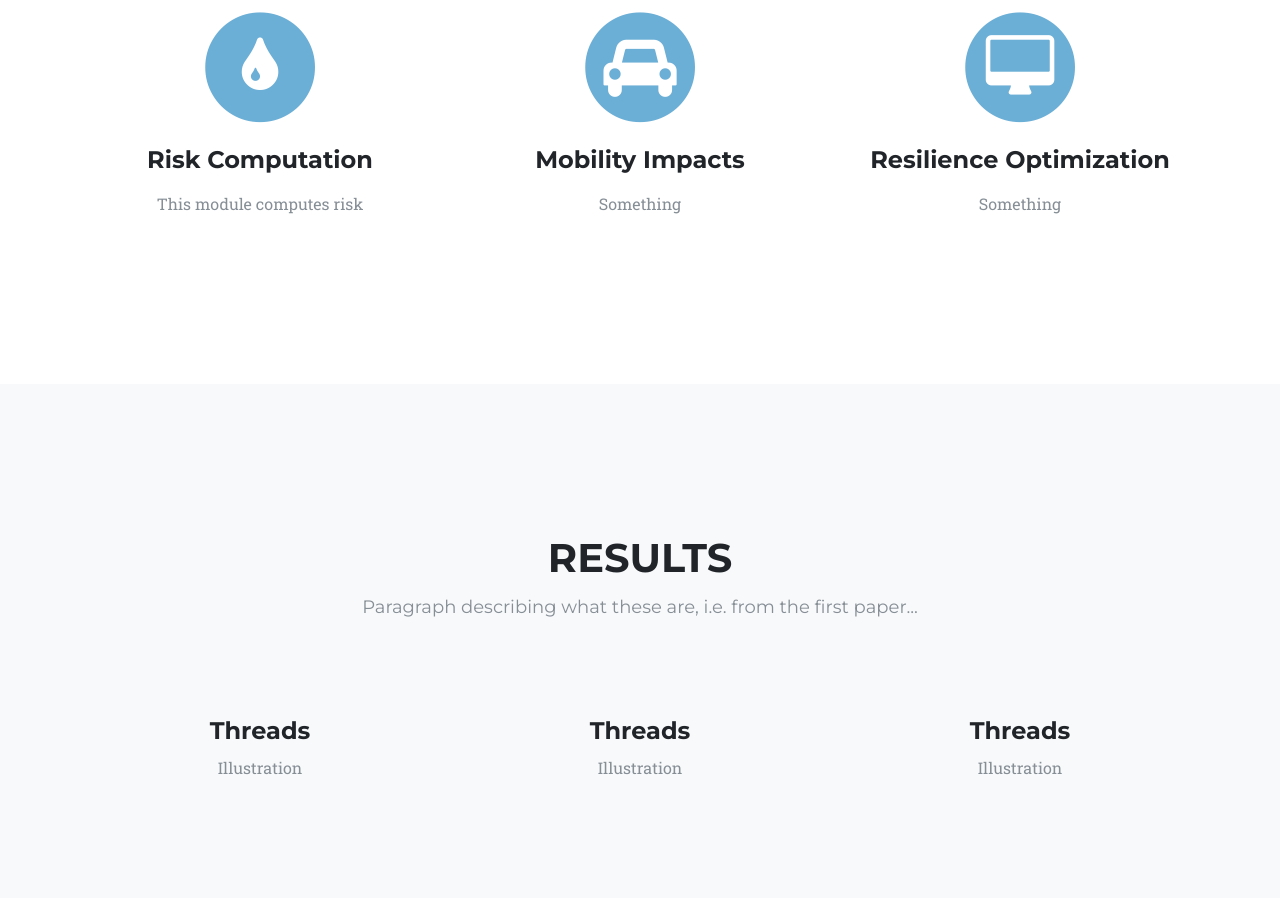
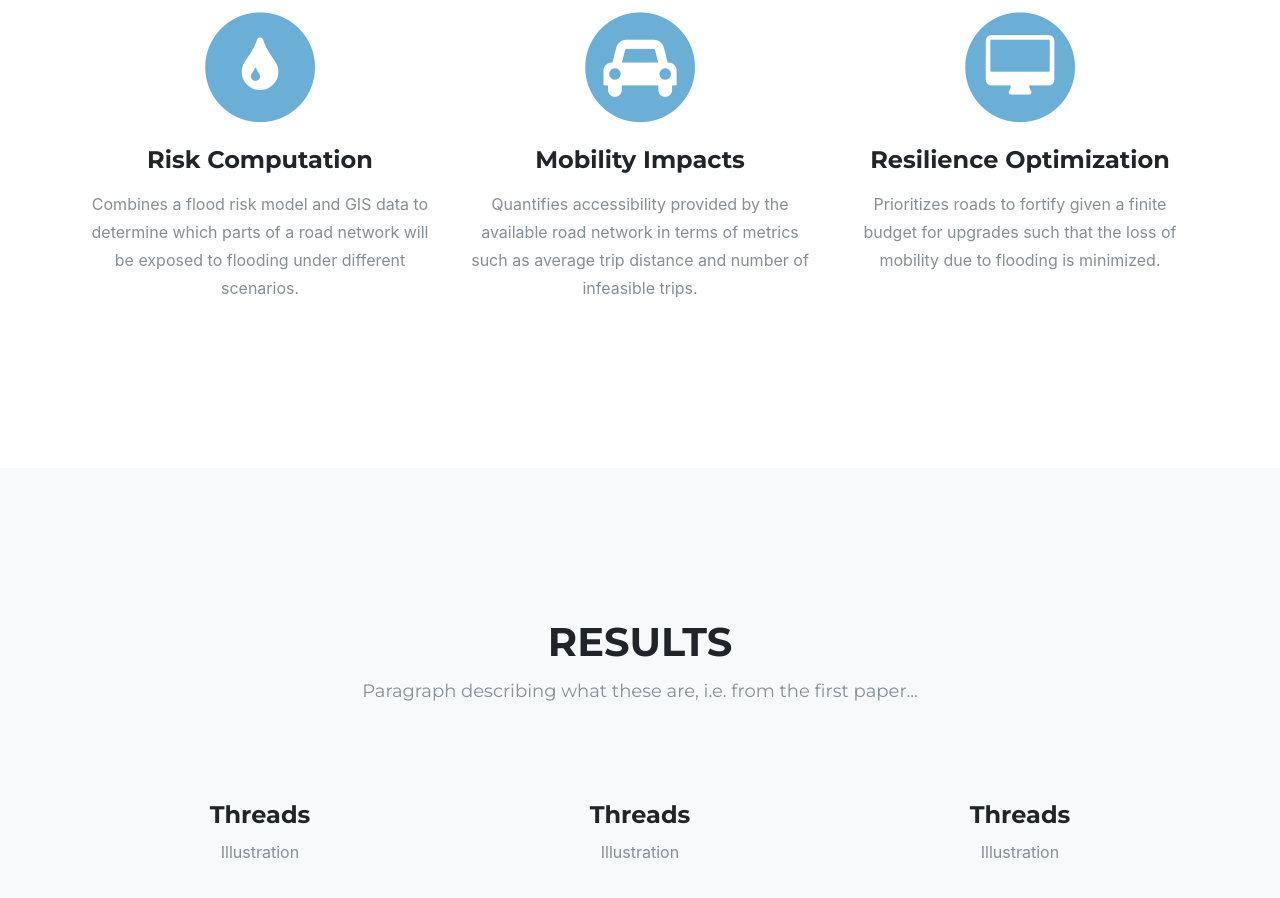
Before and after one commit to infrastructure-resilience/infrastructure-resilience.github.io, a plain HTML site: page index.html in a window 1280 px wide. Shown: the part 1503-2401 px from the top of the page. Drawn offline with Linux system fonts and the light colour scheme; a web font is replaced by a local one.

Commit message:
Description of modules

```diff
--- a/css/agency.css
+++ b/css/agency.css
@@ -5,7 +5,8 @@
  */
 body {
   overflow-x: hidden;
-  font-family: 'Roboto Slab', 'Helvetica Neue', Helvetica, Arial, sans-serif; }
+  /* font-family: 'Roboto Slab', 'Helvetica Neue', Helvetica, Arial, sans-serif; */
+}
 
 p {
   line-height: 1.75; }
--- a/index.html
+++ b/index.html
@@ -96,7 +96,7 @@
             <i class="fa fa-tint fa-stack-1x fa-inverse"></i>
           </span>
           <h4 class="service-heading">Risk Computation</h4>
-          <p class="text-muted">This module computes risk</p>
+          <p class="text-muted">Combines a flood risk model and GIS data to determine which parts of a road network will be exposed to flooding under different scenarios.</p>
         </div>
         <div class="col-md-4">
           <span class="fa-stack fa-4x">
@@ -104,7 +104,7 @@
             <i class="fa fa-car fa-stack-1x fa-inverse"></i>
           </span>
           <h4 class="service-heading">Mobility Impacts</h4>
-          <p class="text-muted">Something</p>
+          <p class="text-muted">Quantifies accessibility provided by the available road network in terms of metrics such as average trip distance and number of infeasible trips.</p>
         </div>
         <div class="col-md-4">
           <span class="fa-stack fa-4x">
@@ -112,7 +112,7 @@
             <i class="fa fa-desktop fa-stack-1x fa-inverse"></i>
           </span>
           <h4 class="service-heading">Resilience Optimization</h4>
-          <p class="text-muted">Something</p>
+          <p class="text-muted">Prioritizes roads to fortify given a finite budget for upgrades such that the loss of mobility due to flooding is minimized.</p>
         </div>
       </div>
     </div>
```
